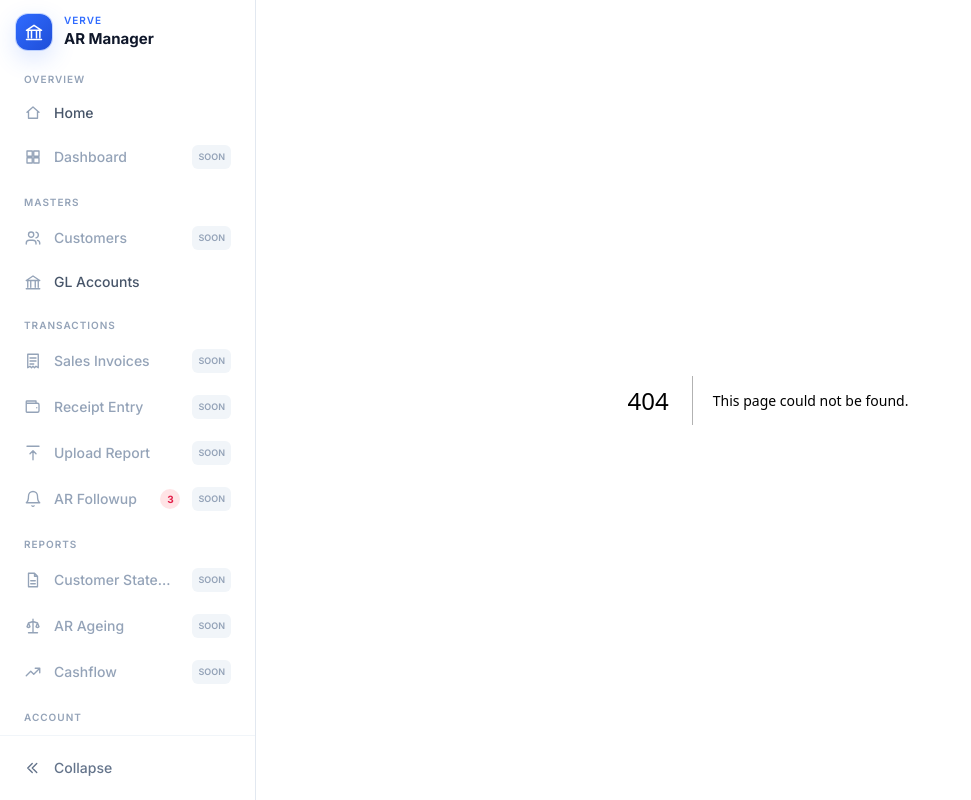
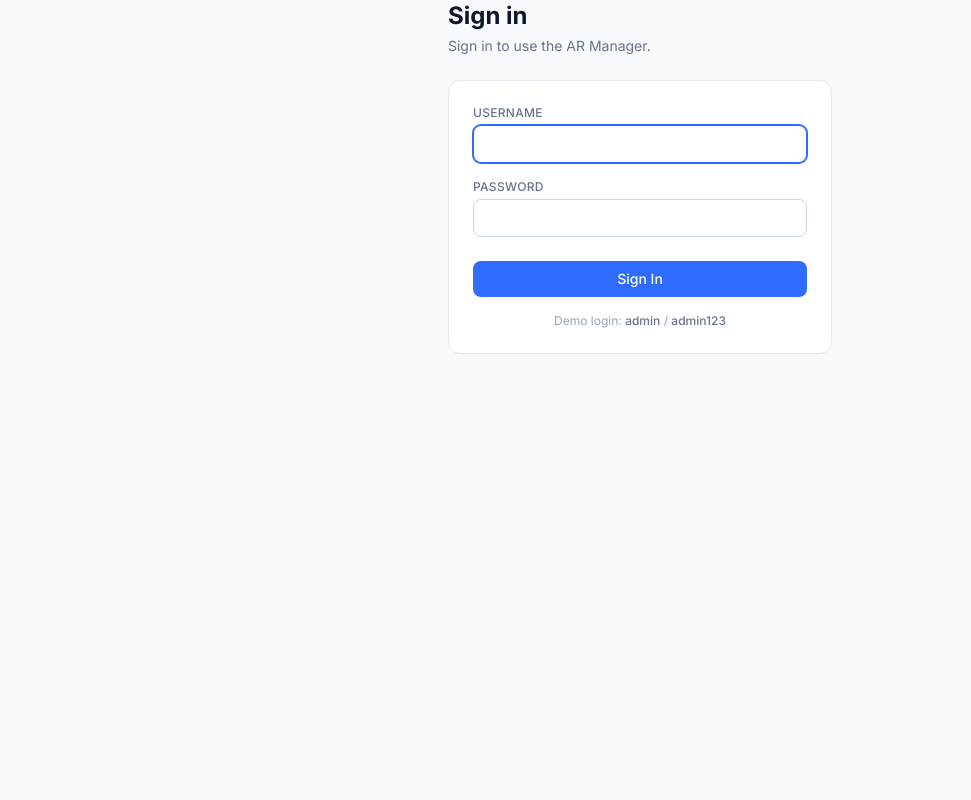
Before and after one commit to satyamrathi-verve/Project-8, a Next.js app: page /signin in a window 1280 px wide. Before the commit this address had no page. Shown: the whole page, without its empty margins (0-971 px from the left). Built offline with nearby package versions, Linux system fonts and the light colour scheme.

Commit message:
Built Sign In

```diff
--- a/app/layout.tsx
+++ b/app/layout.tsx
@@ -2,6 +2,7 @@ import type { Metadata } from "next";
 import { Inter } from "next/font/google";
 import "./globals.css";
 import { Nav } from "@/components/Nav";
+import { AuthGate } from "@/components/AuthGate";
 
 const inter = Inter({ subsets: ["latin"], variable: "--font-inter", display: "swap" });
 
@@ -22,7 +23,9 @@ export default function RootLayout({ children }: { children: React.ReactNode })
       <body className="font-sans">
         <div className="flex h-screen overflow-hidden">
           <Nav />
-          <main className="flex-1 overflow-y-auto">{children}</main>
+          <main className="flex-1 overflow-y-auto">
+            <AuthGate>{children}</AuthGate>
+          </main>
         </div>
       </body>
     </html>
--- /dev/null
+++ b/app/signin/page.tsx
@@ -0,0 +1,71 @@
+"use client";
+
+import { useState, type FormEvent } from "react";
+import { useRouter } from "next/navigation";
+import { PageHeader } from "@/components/PageHeader";
+import { FormField, inputClass } from "@/components/FormField";
+import { login } from "@/lib/auth";
+
+export default function SignInPage() {
+  const router = useRouter();
+  const [username, setUsername] = useState("");
+  const [password, setPassword] = useState("");
+  const [error, setError] = useState<string | null>(null);
+
+  function handleSubmit(e: FormEvent) {
+    e.preventDefault();
+    if (login(username, password)) {
+      setError(null);
+      router.push("/");
+    } else {
+      setError("Wrong username or password. Try again.");
+    }
+  }
+
+  return (
+    <div className="mx-auto max-w-sm">
+      <PageHeader title="Sign in" subtitle="Sign in to use the AR Manager." />
+
+      <form
+        onSubmit={handleSubmit}
+        className="flex flex-col gap-4 rounded-xl border border-slate-200 bg-white p-6"
+      >
+        <FormField label="Username">
+          <input
+            className={inputClass}
+            value={username}
+            onChange={(e) => setUsername(e.target.value)}
+            autoComplete="username"
+            autoFocus
+          />
+        </FormField>
+
+        <FormField label="Password">
+          <input
+            type="password"
+            className={inputClass}
+            value={password}
+            onChange={(e) => setPassword(e.target.value)}
+            autoComplete="current-password"
+          />
+        </FormField>
+
+        {error && (
+          <p className="rounded-lg bg-red-50 px-3 py-2 text-sm text-red-700">{error}</p>
+        )}
+
+        <button
+          type="submit"
+          className="mt-2 rounded-lg bg-brand px-3 py-2 text-sm font-medium text-white transition-colors hover:bg-brand-dark"
+        >
+          Sign In
+        </button>
+
+        <p className="text-center text-xs text-slate-400">
+          Demo login: <span className="font-medium text-slate-500">admin</span> /{" "}
+          <span className="font-medium text-slate-500">admin123</span>
+        </p>
+      </form>
+    </div>
+  );
+}
--- /dev/null
+++ b/components/AuthGate.tsx
@@ -0,0 +1,26 @@
+"use client";
+
+import { useEffect, useState } from "react";
+import { usePathname, useRouter } from "next/navigation";
+import { isAuthenticated } from "@/lib/auth";
+
+/* Hides the whole app behind Sign In. The /signin page itself is always shown. */
+export function AuthGate({ children }: { children: React.ReactNode }) {
+  const pathname = usePathname();
+  const router = useRouter();
+  const [ready, setReady] = useState(false);
+  const [authed, setAuthed] = useState(false);
+
+  useEffect(() => {
+    const ok = isAuthenticated();
+    setAuthed(ok);
+    setReady(true);
+    if (!ok && pathname !== "/signin") {
+      router.replace("/signin");
+    }
+  }, [pathname, router]);
+
+  if (pathname === "/signin") return <>{children}</>;
+  if (!ready || !authed) return null;
+  return <>{children}</>;
+}
--- a/components/Icon.tsx
+++ b/components/Icon.tsx
@@ -69,6 +69,7 @@ const PATHS: Record<string, string> = {
   note: "M5 3h11l4 4v14H5zM15 3v5h5",
   save: "M5 3h12l3 3v15H5zM8 3v6h8V3M8 21v-7h8v7",
   reset: "M4 4v6h6M4 10a8 8 0 118 10",
+  "log-out": "M9 21H5a2 2 0 01-2-2V5a2 2 0 012-2h4M16 17l5-5-5-5M21 12H9",
   "chart-bar": "M4 20V10M10 20V4M16 20v-8M22 20H2",
 };
 
--- a/components/Nav.tsx
+++ b/components/Nav.tsx
@@ -1,14 +1,16 @@
 "use client";
 
 import Link from "next/link";
-import { usePathname } from "next/navigation";
+import { usePathname, useRouter } from "next/navigation";
 import { useEffect, useState } from "react";
 import { Icon } from "@/components/Icon";
+import { logout } from "@/lib/auth";
 
 /*
   Left sidebar — collapsible, icon-led, with section groups, an active "glow",
-  and notification badges. Only Home + GL Master are built; the rest show as the
-  roadmap the team fills in (flip `built` + set `href` when a screen lands).
+  and notification badges. Sign In, Customer Master, GL Accounts and AR Followup
+  are built; the rest show as the roadmap the team fills in (flip `built` + set
+  `href` when a screen lands).
 */
 
 type NavItem = { href: string; label: string; icon: string; built: boolean; badge?: number };
@@ -25,7 +27,7 @@ const GROUPS: NavGroup[] = [
   {
     title: "Masters",
     items: [
-      { href: "/masters/customers", label: "Customers", icon: "users", built: false },
+      { href: "/masters/customers", label: "Customers", icon: "users", built: true },
       { href: "/masters/gl", label: "GL Accounts", icon: "bank", built: true },
     ],
   },
@@ -35,7 +37,7 @@ const GROUPS: NavGroup[] = [
       { href: "/invoices", label: "Sales Invoices", icon: "receipt", built: false },
       { href: "/receipts", label: "Receipt Entry", icon: "wallet", built: false },
       { href: "/upload", label: "Upload Report", icon: "upload", built: false },
-      { href: "/reminders", label: "AR Followup", icon: "bell", built: false, badge: 3 },
+      { href: "/reminders", label: "AR Followup", icon: "bell", built: true },
     ],
   },
   {
@@ -48,12 +50,13 @@ const GROUPS: NavGroup[] = [
   },
   {
     title: "Account",
-    items: [{ href: "/signin", label: "Sign In", icon: "lock", built: false }],
+    items: [{ href: "/signin", label: "Sign In", icon: "lock", built: true }],
   },
 ];
 
 export function Nav() {
   const pathname = usePathname();
+  const router = useRouter();
   const [collapsed, setCollapsed] = useState(false);
   const [ready, setReady] = useState(false);
 
@@ -69,6 +72,13 @@ export function Nav() {
       return next;
     });
   };
+
+  if (pathname === "/signin") return null;
+
+  function handleSignOut() {
+    logout();
+    router.push("/signin");
+  }
 
   return (
     <nav
@@ -166,6 +176,18 @@ export function Nav() {
         ))}
       </div>
 
+      {/* Sign out */}
+      <div className="border-t border-slate-100 px-3 pt-3 dark:border-slate-800">
+        <button
+          onClick={handleSignOut}
+          className="flex w-full items-center gap-3 rounded-xl px-3 py-2.5 text-sm font-medium text-slate-500 transition-colors hover:bg-slate-100 dark:text-slate-400 dark:hover:bg-slate-800"
+          title={collapsed ? "Sign out" : undefined}
+        >
+          <Icon name="log-out" className="h-[18px] w-[18px] flex-none" />
+          {!collapsed && <span>Sign out</span>}
+        </button>
+      </div>
+
       {/* Collapse toggle */}
       <div className="border-t border-slate-100 p-3 dark:border-slate-800">
         <button
--- /dev/null
+++ b/lib/auth.ts
@@ -0,0 +1,35 @@
+/*
+  Front-end-only auth for the demo. No backend, no users table — just a small
+  built-in list of logins checked in the browser, with the session remembered
+  in localStorage so a page refresh stays signed in.
+*/
+
+const STORAGE_KEY = "ar-manager-auth";
+
+const DEMO_LOGINS = [
+  { username: "admin", password: "admin123" },
+  { username: "finance", password: "finance123" },
+];
+
+export function login(username: string, password: string): boolean {
+  const match = DEMO_LOGINS.some(
+    (u) => u.username === username.trim() && u.password === password
+  );
+  if (match) {
+    localStorage.setItem(STORAGE_KEY, username.trim());
+  }
+  return match;
+}
+
+export function logout() {
+  localStorage.removeItem(STORAGE_KEY);
+}
+
+export function getCurrentUser(): string | null {
+  if (typeof window === "undefined") return null;
+  return localStorage.getItem(STORAGE_KEY);
+}
+
+export function isAuthenticated(): boolean {
+  return getCurrentUser() !== null;
+}
```
